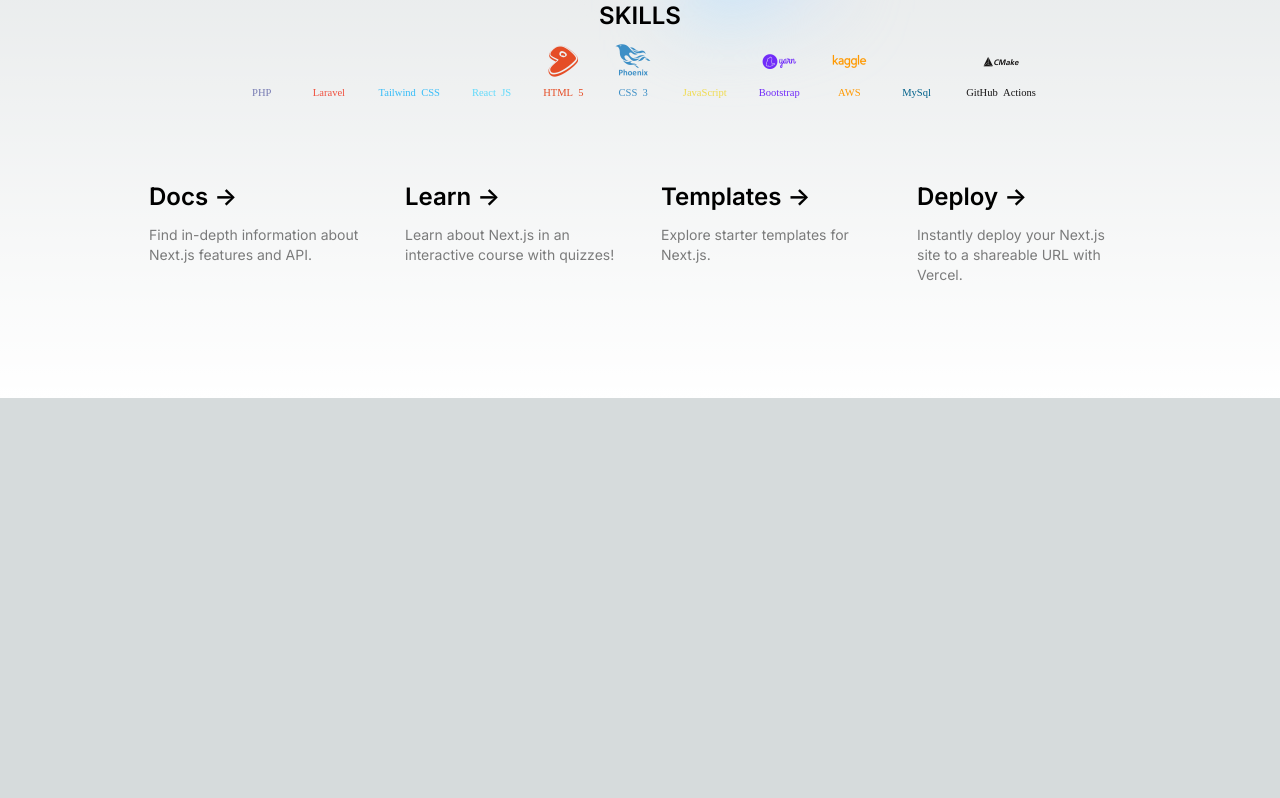
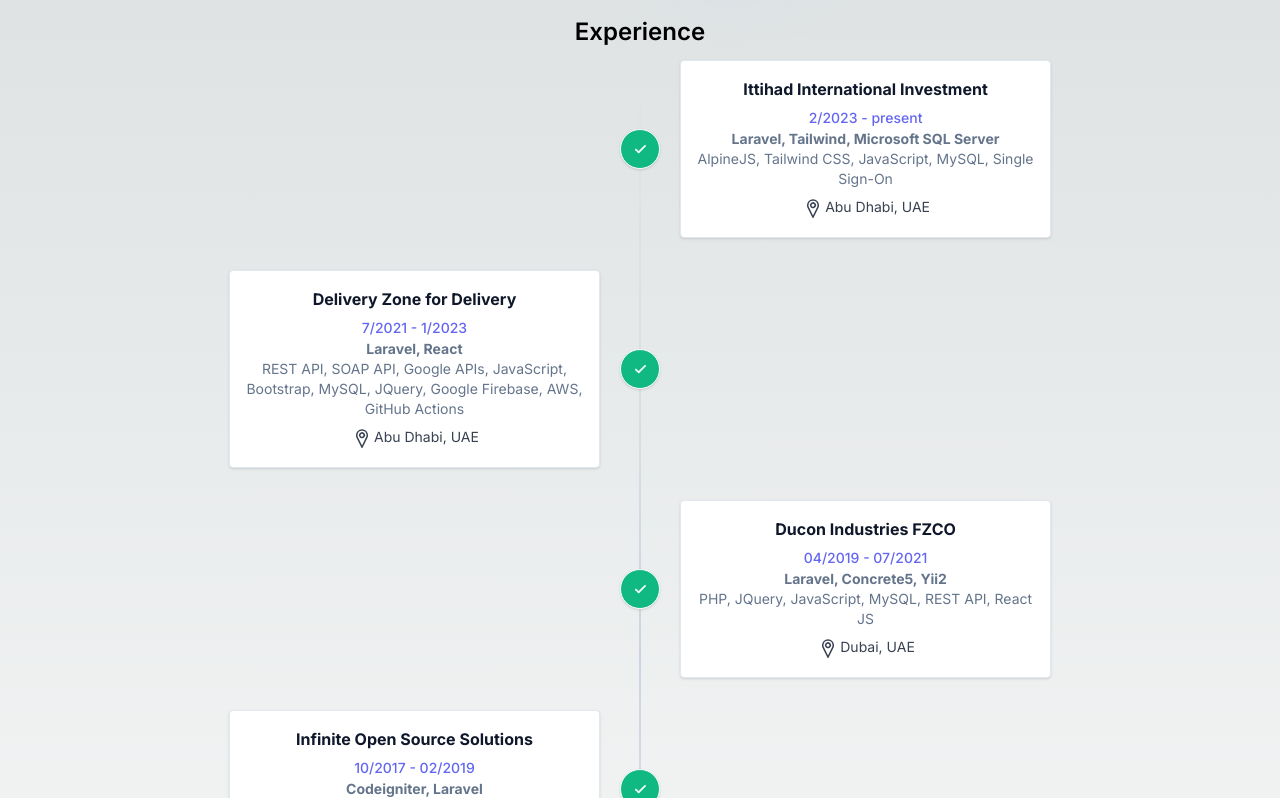
Before and after one commit to sabinchacko03/sabinchacko03.github.io, a Next.js app: page / in a window 1280 px wide. Shown: the part 402-1200 px from the top of the page. Before the commit the page ends 800 px from the top, so only its background shows below. Built offline with nearby package versions, Linux system fonts and the light colour scheme.

Commit message:
Experience and skill border from home

```diff
--- /dev/null
+++ b/app/config.js
@@ -0,0 +1,157 @@
+export let skills = [
+    {
+        "name": "PHP",
+        "icon": "devicon-php-plain",
+    },
+    {
+        "name": "Laravel",
+        "icon": "devicon-laravel-plain",
+    },
+    {
+        "name": "Tailwind CSS",
+        "icon": "devicon-tailwindcss-plain",
+    },
+    {
+        "name": "React JS",
+        "icon": "devicon-react-original",
+    },
+    {
+        "name": "NEXT JS",
+        "icon": "devicon-nextjs-plain",
+    },
+    {
+        "name": "HTML 5",
+        "icon": "devicon-html5-plain",
+    },
+    {
+        "name": "CSS 3",
+        "icon": "devicon-css3-plain",
+    },
+    {
+        "name": "JavaScript",
+        "icon": "devicon-javascript-plain",
+    },
+    {
+        "name": "Bootstrap",
+        "icon": "devicon-bootstrap-plain",
+    },
+    {
+        "name": "AWS",
+        "icon": "devicon-amazonwebservices-plain",
+    },
+    {
+        "name": "MySql",
+        "icon": "devicon-mysql-plain",
+    },
+    {
+        "name": "GitHub Actions",
+        "icon": "devicon-github-original",
+    }
+]
+
+export let experiences = [
+    {
+        "company": "Ittihad International Investment",
+        "title": "Software Engineer",
+        "years": "2/2023 - present",
+        "location":"Abu Dhabi, UAE",
+        "mainTech": [
+            "Laravel",
+            "Tailwind",
+            "Microsoft SQL Server"
+        ],
+        "technologies": [
+            "AlpineJS",
+            "Tailwind CSS",
+            "JavaScript",
+            "MySQL",
+            "Single Sign-On"
+        ]
+    },
+    {
+        "company": "Delivery Zone for Delivery",
+        "title": "Software Developer",
+        "years": "7/2021 - 1/2023",
+        "location":"Abu Dhabi, UAE",
+        "mainTech": [
+            "Laravel",
+            "React"
+        ],
+        "technologies": [
+            "REST API",
+            "SOAP API",
+            "Google APIs",
+            "JavaScript",
+            "Bootstrap",
+            "MySQL",
+            "JQuery",
+            "Google Firebase",
+            "AWS",
+            "GitHub Actions"
+        ]
+    },
+    {
+        "company": "Ducon Industries FZCO",
+        "title": "Web Developer",
+        "years": "04/2019 - 07/2021",
+        "location":"Dubai, UAE",
+        "mainTech": [
+            "Laravel",
+            "Concrete5",
+            "Yii2"
+        ],
+        "technologies": [
+            "PHP",
+            "JQuery",
+            "JavaScript",
+            "MySQL",
+            "REST API",
+            "React JS"
+        ]
+    },
+    {
+        "company": "Infinite Open Source Solutions",
+        "title": "Team Leader",
+        "years": "10/2017 - 02/2019",
+        "location":"Kerala, India",
+        "mainTech": [
+            "Codeigniter",
+            "Laravel"
+        ],
+        "technologies": [
+            "PHP",
+            "JQuery",
+            "JavaScript",
+            "MySQL"
+        ]
+    },
+    {
+        "company": "Braddock Infotech",
+        "title": "Software Programmer",
+        "years": "09/2015 - 10/2017",
+        "location":"Kerala, India",
+        "mainTech": [
+            "PHP",
+            "Wordpress",
+            "Python"
+        ],
+        "technologies": [
+            "JQuery",
+            "MySQL"
+        ]
+    },
+    {
+        "company": "Infinite Open Source Solutions",
+        "title": "Web Developer",
+        "years": "11/2013 - 08/2015",
+        "location":"Kerala, India",
+        "mainTech": [
+            "Codeigniter"
+        ],
+        "technologies": [
+            "JQuery",
+            "MySQL",
+            "Bootstrap"
+        ]
+    }
+]
--- a/app/page.js
+++ b/app/page.js
@@ -1,6 +1,6 @@
 import Image from 'next/image';
 import 'devicon';
-import { skills } from './skills';
+import { skills, experiences } from './config';
 
 export default function Home() {
   return (
@@ -29,15 +29,15 @@
         </p>
       </div>
 
-      <div className="grid text-center mx-[8rem]">
+      <div className="text-center mt-4">
 
         <h2 className={`mb-3 text-2xl font-semibold`}>
-          SKILLS
+          skills
         </h2>
 
-        <div className="text-center skills-tile w-full">
+        <div className="relative border rounded-lg border-gray-200 bg-gradient-to-b from-gray-200 to-gray-300 p-2">
 
-          <ul className='flex gap-2'>
+          <ul className='flex gap-2 flex-wrap justify-center'>
 
             {skills.map((skill, i) => {
 
@@ -62,72 +62,86 @@
 
       </div>
 
-      <div className="mb-32 grid text-center lg:max-w-5xl lg:w-full lg:mb-0 lg:grid-cols-4 lg:text-left">
+      <div className='text-center mt-4'>
+
+        <h2 className={`mb-3 text-2xl font-semibold`}>
+          Experience
+        </h2>
+        <div className='space-y-8 relative before:absolute before:inset-0 before:ml-5 before:-translate-x-px md:before:mx-auto md:before:translate-x-0 before:h-full before:w-0.5 before:bg-gradient-to-b before:from-transparent before:via-slate-300 before:to-transparent'>
+          {experiences.map((experience) => {
+            return (
+              <div class="relative flex items-center justify-between md:justify-normal md:odd:flex-row-reverse group is-active">
+                <div class="flex items-center justify-center w-10 h-10 rounded-full border border-white bg-slate-300 group-[.is-active]:bg-emerald-500 text-slate-500 group-[.is-active]:text-emerald-50 shadow shrink-0 md:order-1 md:group-odd:-translate-x-1/2 md:group-even:translate-x-1/2">
+                  <svg class="fill-current" xmlns="http://www.w3.org/2000/svg" width="12" height="10">
+                    <path fill-rule="nonzero" d="M10.422 1.257 4.655 7.025 2.553 4.923A.916.916 0 0 0 1.257 6.22l2.75 2.75a.916.916 0 0 0 1.296 0l6.415-6.416a.916.916 0 0 0-1.296-1.296Z" />
+                  </svg>
+                </div>
+                <div class="w-[calc(100%-4rem)] md:w-[calc(50%-2.5rem)] bg-white p-4 rounded border border-slate-200 shadow">
+                  <div class="flex items-center justify-center space-x-2 mb-1">
+                    <div class="font-bold text-slate-900">{experience.company}</div>
+                  </div>
+                  <time class="font-caveat font-medium text-indigo-500 text-sm">{experience.years}</time>
+                  <div class="text-slate-500 font-bold text-sm md:text-normal">{experience.mainTech.join(', ')}</div>
+                  <div class="text-slate-500 text-sm md:text-normal">{experience.technologies.join(', ')}</div>
+                  <div className='text-gray-700 flex justify-center text-sm mt-2'>
+                    <svg className="w-6 h-6" viewBox="0 0 16 16" xmlns="http://www.w3.org/2000/svg" fill="currentColor"><path fill-rule="evenodd" clip-rule="evenodd" d="M10.832 2.688A4.056 4.056 0 0 0 8.02 1.5h-.04a4.056 4.056 0 0 0-4 4c-.013.75.198 1.487.606 2.117L7.734 14h.533l3.147-6.383c.409-.63.62-1.367.606-2.117a4.056 4.056 0 0 0-1.188-2.812zM7.925 2.5l.082.01.074-.01a3.075 3.075 0 0 1 2.941 3.037 2.74 2.74 0 0 1-.467 1.568l-.02.034-.017.035L8 12.279l-2.517-5.1-.017-.039-.02-.034a2.74 2.74 0 0 1-.467-1.568A3.074 3.074 0 0 1 7.924 2.5zm.612 2.169a1 1 0 1 0-1.112 1.663 1 1 0 0 0 1.112-1.663zM6.87 3.837a2 2 0 1 1 2.22 3.326 2 2 0 0 1-2.22-3.326z" /></svg>
+                    {experience.location}
+                  </div>
+                </div>
+              </div>
+            )
+          })}
+        </div>
+      </div>
+
+      <div className="mb-32 grid text-center lg:max-w-5xl lg:w-full lg:mb-0 lg:grid-cols-4 lg:text-left mt-4">
         <a
-          href="https://nextjs.org/docs?utm_source=create-next-app&utm_medium=appdir-template&utm_campaign=create-next-app"
+          href="https://ae.linkedin.com/in/sabin-chacko?trk=people-guest_people_search-card"
+          className="group rounded-lg border border-transparent px-5 py-4 transition-colors hover:border-gray-300 hover:bg-gray-100 hover:dark:border-neutral-700 hover:dark:bg-neutral-800 hover:dark:bg-opacity-30"
+          target="_blank"
+          rel="noopener noreferrer"
+        >
+          <h2 className={`mb-3 text-2xl font-semibold`}>
+            LinkedIn{' '}
+            <span className="inline-block transition-transform group-hover:translate-x-1 motion-reduce:transform-none">
+              -&gt;
+            </span>
+          </h2>
+          <p className={`m-0 max-w-[30ch] text-sm opacity-50`}>
+            My LinkedIn profile
+          </p>
+        </a>
+
+        <a
+          href="https://github.com/sabinchacko03"
           className="group rounded-lg border border-transparent px-5 py-4 transition-colors hover:border-gray-300 hover:bg-gray-100 hover:dark:border-neutral-700 hover:dark:bg-neutral-800/30"
           target="_blank"
           rel="noopener noreferrer"
         >
           <h2 className={`mb-3 text-2xl font-semibold`}>
-            Docs{' '}
+            GIthub{' '}
             <span className="inline-block transition-transform group-hover:translate-x-1 motion-reduce:transform-none">
               -&gt;
             </span>
           </h2>
           <p className={`m-0 max-w-[30ch] text-sm opacity-50`}>
-            Find in-depth information about Next.js features and API.
+            Checkout my GitHub profile
           </p>
         </a>
-
         <a
-          href="https://nextjs.org/learn?utm_source=create-next-app&utm_medium=appdir-template-tw&utm_campaign=create-next-app"
-          className="group rounded-lg border border-transparent px-5 py-4 transition-colors hover:border-gray-300 hover:bg-gray-100 hover:dark:border-neutral-700 hover:dark:bg-neutral-800 hover:dark:bg-opacity-30"
+          href="https://stackoverflow.com/users/3085642/sabin-chacko"
+          className="group rounded-lg border border-transparent px-5 py-4 transition-colors hover:border-gray-300 hover:bg-gray-100 hover:dark:border-neutral-700 hover:dark:bg-neutral-800/30"
           target="_blank"
           rel="noopener noreferrer"
         >
           <h2 className={`mb-3 text-2xl font-semibold`}>
-            Learn{' '}
+            StackOverflow{' '}
             <span className="inline-block transition-transform group-hover:translate-x-1 motion-reduce:transform-none">
               -&gt;
             </span>
           </h2>
           <p className={`m-0 max-w-[30ch] text-sm opacity-50`}>
-            Learn about Next.js in an interactive course with&nbsp;quizzes!
-          </p>
-        </a>
-
-        <a
-          href="https://vercel.com/templates?framework=next.js&utm_source=create-next-app&utm_medium=appdir-template&utm_campaign=create-next-app"
-          className="group rounded-lg border border-transparent px-5 py-4 transition-colors hover:border-gray-300 hover:bg-gray-100 hover:dark:border-neutral-700 hover:dark:bg-neutral-800/30"
-          target="_blank"
-          rel="noopener noreferrer"
-        >
-          <h2 className={`mb-3 text-2xl font-semibold`}>
-            Templates{' '}
-            <span className="inline-block transition-transform group-hover:translate-x-1 motion-reduce:transform-none">
-              -&gt;
-            </span>
-          </h2>
-          <p className={`m-0 max-w-[30ch] text-sm opacity-50`}>
-            Explore starter templates for Next.js.
-          </p>
-        </a>
-
-        <a
-          href="https://vercel.com/new?utm_source=create-next-app&utm_medium=appdir-template&utm_campaign=create-next-app"
-          className="group rounded-lg border border-transparent px-5 py-4 transition-colors hover:border-gray-300 hover:bg-gray-100 hover:dark:border-neutral-700 hover:dark:bg-neutral-800/30"
-          target="_blank"
-          rel="noopener noreferrer"
-        >
-          <h2 className={`mb-3 text-2xl font-semibold`}>
-            Deploy{' '}
-            <span className="inline-block transition-transform group-hover:translate-x-1 motion-reduce:transform-none">
-              -&gt;
-            </span>
-          </h2>
-          <p className={`m-0 max-w-[30ch] text-sm opacity-50`}>
-            Instantly deploy your Next.js site to a shareable URL with Vercel.
+            StackOverflow Activities
           </p>
         </a>
       </div>
--- a/app/skills.js
+++ /dev/null
@@ -1,46 +0,0 @@
-export let skills = [
-    {
-        "name": "PHP",
-        "icon": "devicon-php-plain",
-    },
-    {
-        "name": "Laravel",
-        "icon": "devicon-laravel-plain",
-    },
-    {
-        "name": "Tailwind CSS",
-        "icon": "devicon-tailwindcss-plain",
-    },
-    {
-        "name": "React JS",
-        "icon": "devicon-react-original",
-    },
-    {
-        "name": "HTML 5",
-        "icon": "devicon-html5-plain",
-    },
-    {
-        "name": "CSS 3",
-        "icon": "devicon-css3-plain",
-    },
-    {
-        "name": "JavaScript",
-        "icon": "devicon-javascript-plain",
-    },
-    {
-        "name": "Bootstrap",
-        "icon": "devicon-bootstrap-plain",
-    },
-    {
-        "name": "AWS",
-        "icon": "devicon-amazonwebservices-plain",
-    },
-    {
-        "name": "MySql",
-        "icon": "devicon-mysql-plain",
-    },
-    {
-        "name": "GitHub Actions",
-        "icon": "devicon-github-original",
-    }
-]
```
